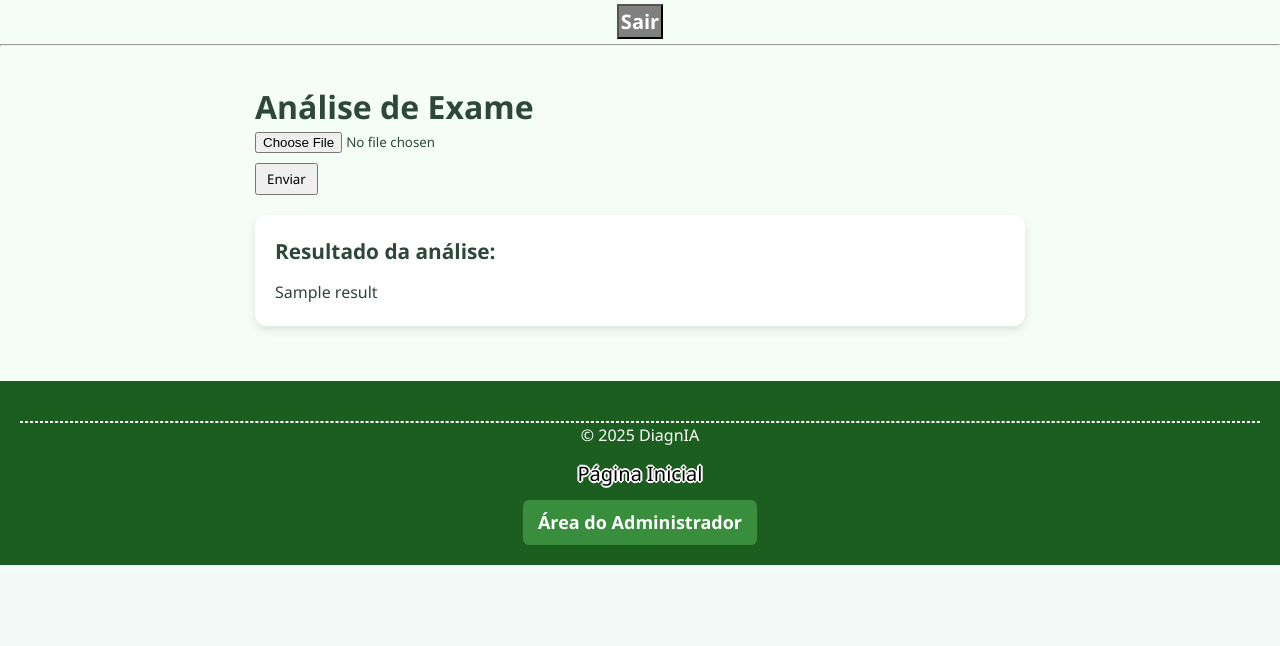
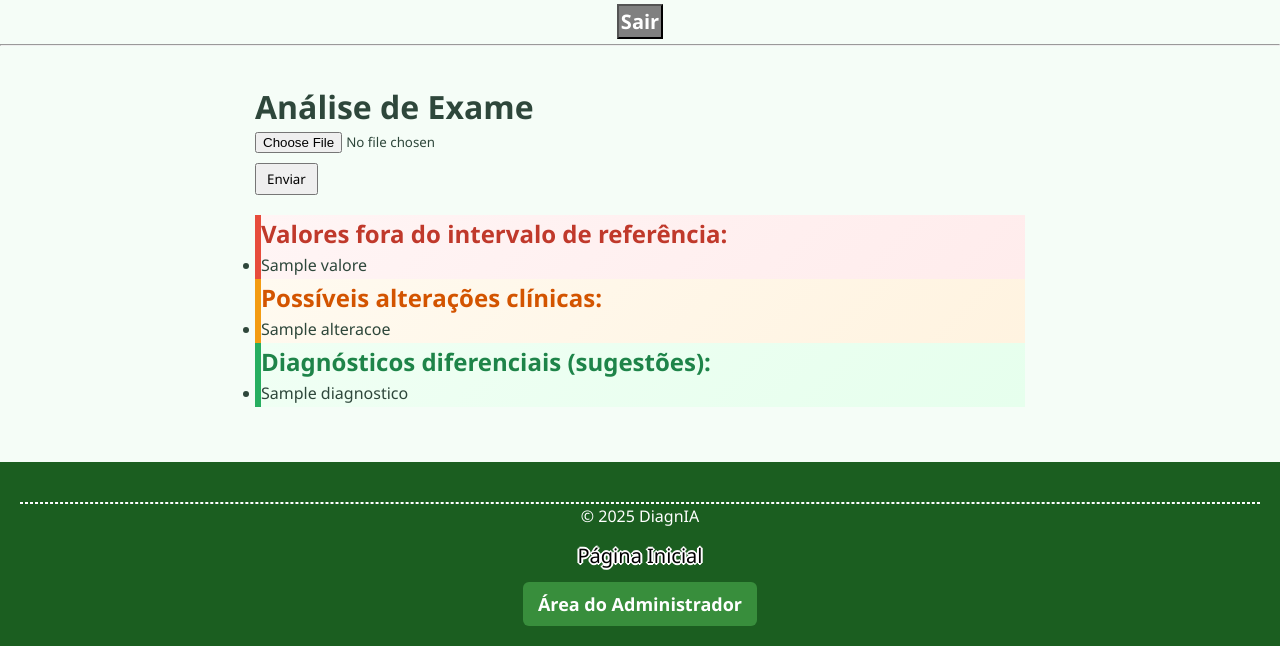
Before and after one commit to BrunoReis136/diagnia, a Flask app: template templates/dashboard.html in a window 1280 px wide. Shown: the part 228-874 px from the top of the page. Before the commit the page ends 793 px from the top, so only its background shows below. Run offline with Flask 3, Linux system fonts and the light colour scheme; the template is opened without the code that fills it: most values are stand-ins (such as "Sample title", 1, 10 or a date in 2020).

Commit message:
Update dashboard.html

```diff
--- a/templates/dashboard.html
+++ b/templates/dashboard.html
@@ -53,10 +53,36 @@
     {% endwith %}
 
     <!-- Resultado da análise -->
-    {% if result %}
-    <div class="result-card">
-        <h2>Resultado da análise:</h2>
-        <p class="result">{{ result }}</p>
+    {% if valores %}
+    <div class="result-card-valores">
+      <h2>Valores fora do intervalo de referência:</h2>
+      <ul>
+        {% for v in valores %}
+        <li>{{ v }}</li>
+        {% endfor %}
+      </ul>
+    </div>
+    {% endif %}
+
+    {% if alteracoes %}
+    <div class="result-card-alterados">
+      <h2>Possíveis alterações clínicas:</h2>
+      <ul>
+        {% for a in alteracoes %}
+        <li>{{ a }}</li>
+        {% endfor %}
+      </ul>
+    </div>
+    {% endif %}
+
+    {% if diagnosticos %}
+    <div class="result-card-diagnostico">
+      <h2>Diagnósticos diferenciais (sugestões):</h2>
+      <ul>
+        {% for d in diagnosticos %}
+        <li>{{ d }}</li>
+        {% endfor %}
+      </ul>
     </div>
     {% endif %}
 </div>
```
